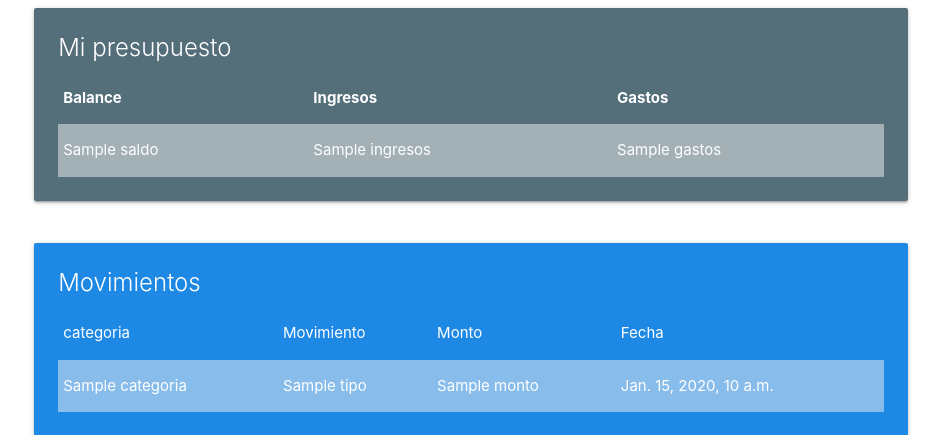
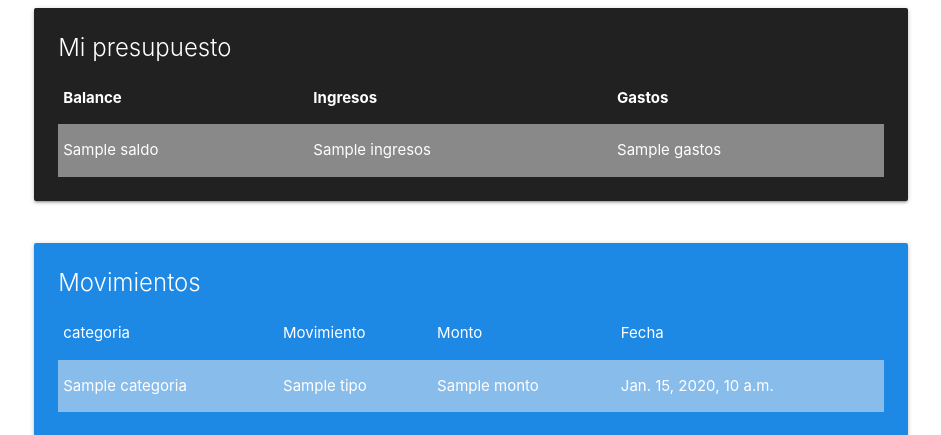
Before and after one commit to matthewgz1/presupuesto, a Django app: template templates/home.html in a window 1280 px wide. Shown: the top 435 px of the page, without its empty margins (169-1110 px from the left). Run offline with Django 3.2, Linux system fonts and the light colour scheme; the template is opened without the code that fills it: most values are stand-ins (such as "Sample title", 1, 10 or a date in 2020).

Commit message:
cambio de color home

```diff
--- a/templates/home.html
+++ b/templates/home.html
@@ -11,7 +11,7 @@
 
         <div class="row">
             <div class="col s12 m12">
-                <div class="card blue-grey darken-1">
+                <div class="card grey darken-4">
                   <div class="card-content white-text">
                     <span class="card-title">Mi presupuesto</span>
                     <table class = "striped">
```
